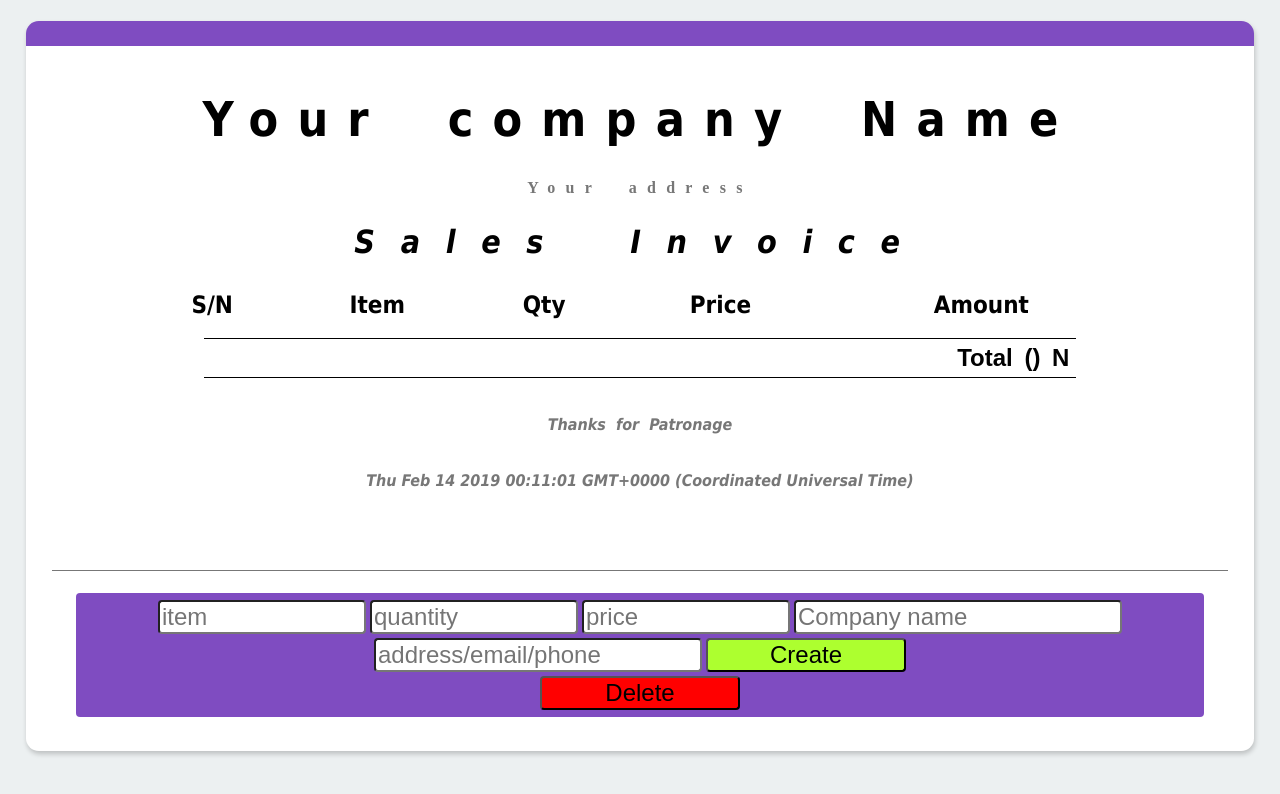
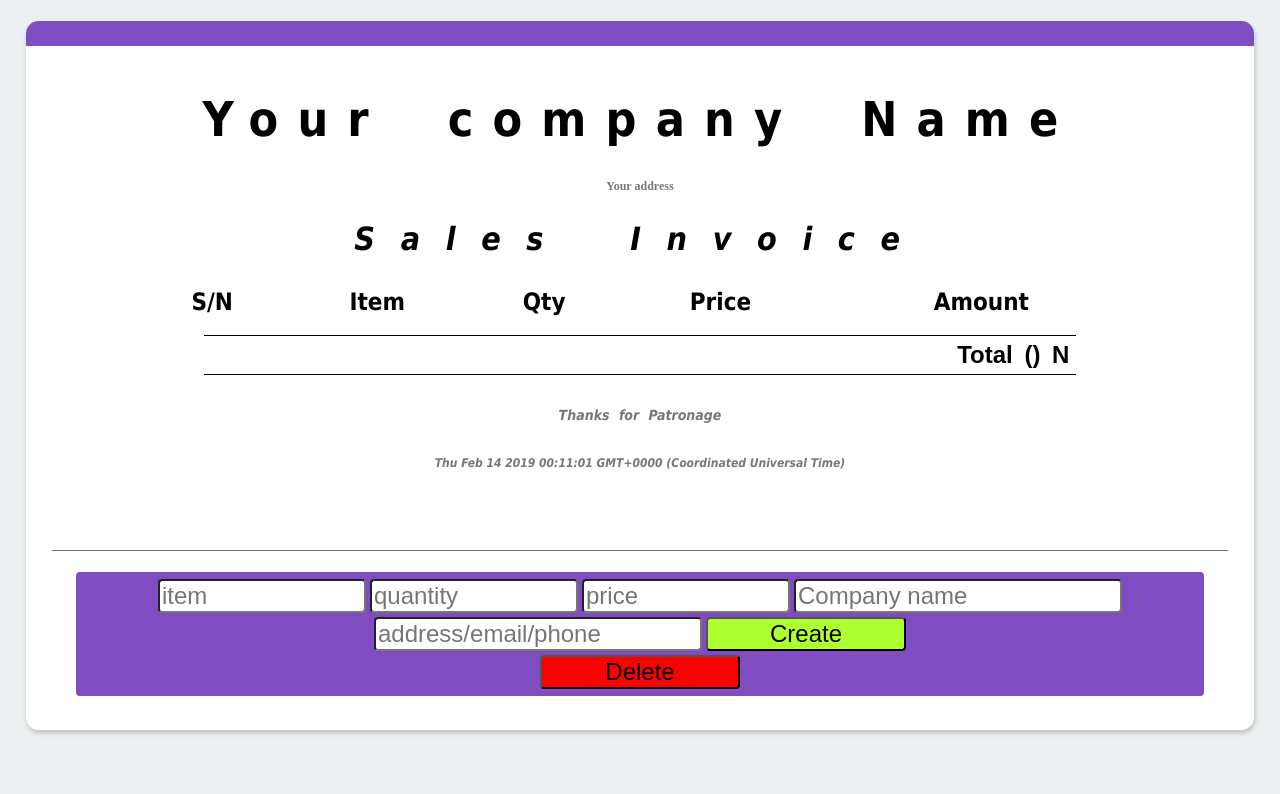
Before and after one commit to adewalegbadamosi/invoice-app, a React app: page / in a window 1280 px wide. Built offline with nearby package versions, Linux system fonts and the light colour scheme.

Commit message:
improved css files

```diff
--- a/src/index.js
+++ b/src/index.js
@@ -122,10 +122,10 @@ class TodoComponent extends React.Component {
 
         return (
             <div className="todoList">
-                <div id="h1h3">
+
                 <h1> {this.state.company}</h1>
                 <h3> {this.state.address}</h3>
-                </div>
+
                 <h2>Sales Invoice</h2>
 
                 <table >
--- a/src/style.css
+++ b/src/style.css
@@ -33,15 +33,12 @@ body{
   color: #777;
   font-style:normal ;
   text-align: center;
-    letter-spacing: 0.8vw;
-    word-spacing: 1.0vw;
+
+
   font-family: 'Times New Roman', Times, serif;
-    font-size: 2vmin;
+  font-size:12px;
 }
-  #h1h3{
-    width: 95%;
-    margin: 0 auto;
-  }
+
 
 table {
   padding-bottom: 1vw;
@@ -81,23 +78,23 @@ body{
   background: #baa0dd;;
 }
 
-  #root p  {
-    color: #777;
-    font-style: italic;
-    text-align: center;
-    font-size: 2vmin;
-    border-bottom: 1px double ;
-    padding-bottom: 10vmin;
-  }
+
 
 #root h6  {
   color: #777;
   font-style: italic;
   text-align: center;
   word-spacing: 5px;
-    font-size: 2vmin;
+  font-size: 14px;
 }
-
+#root p  {
+  color: #777;
+  font-style: italic;
+  text-align: center;
+  font-size: 12px;
+  border-bottom: 1px double ;
+  padding-bottom: 10vmin;
+}
 .todoItem:hover{
   background: red;
 }
```
Also changed, not shown: dist/main.js, dist/style.css. Lines whose indentation alone changed are shown as unchanged.
